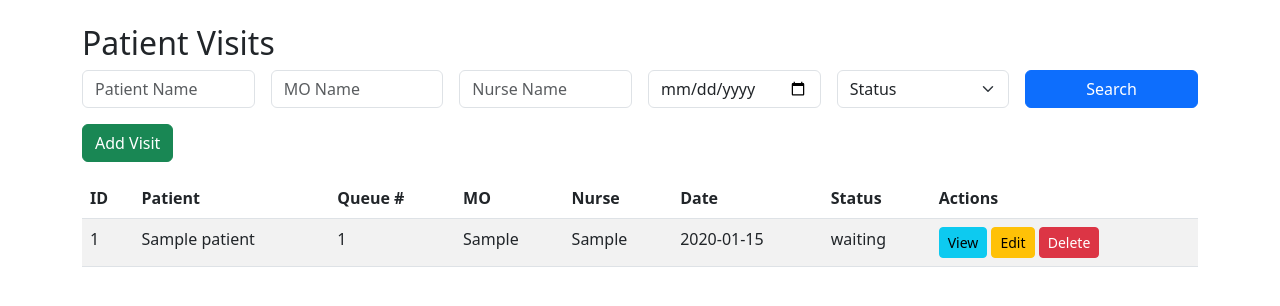
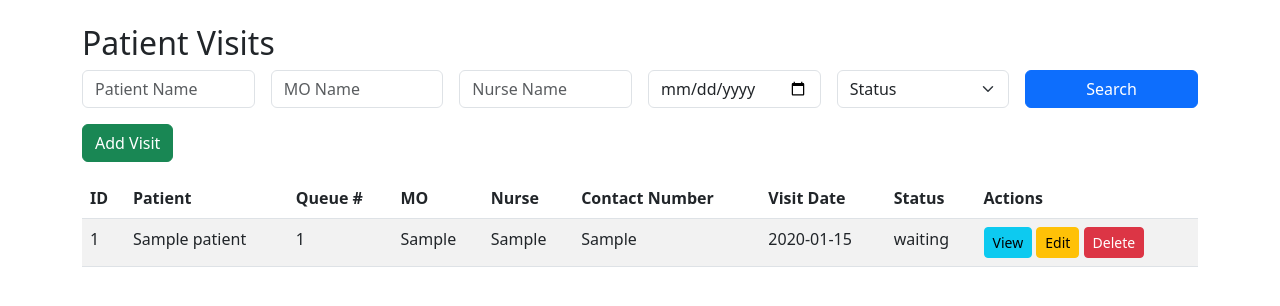
Before and after one commit to herathhmdd/MediQV2, a Flask app: page /visits in a window 1280 px wide. Shown: the part 56-362 px from the top of the page. Run offline with Flask 3, Linux system fonts and the light colour scheme; a user stored in the database is signed in; tables that the repository leaves empty hold one stand-in row (values such as "Sample post").

Commit message:
Update visit list table: add contact number column and reorder visit date column

```diff
--- a/app/templates/visit_list.html
+++ b/app/templates/visit_list.html
@@ -38,7 +38,8 @@
             <th>Queue #</th>
             <th>MO</th>
             <th>Nurse</th>
-            <th>Date</th>
+            <th>Contact Number</th>
+            <th>Visit Date</th>
             <th>Status</th>
             <th>Actions</th>
         </tr>
@@ -51,6 +52,7 @@
             <td>{{ visit.queue_number }}</td>
             <td>{{ visit.mo_assigned.first_name if visit.mo_assigned else 'Not Assigned' }}</td>
             <td>{{ visit.nurse_assigned.first_name if visit.nurse_assigned else 'Not Assigned' }}</td>
+            <td>{{ visit.patient.contact_info }}</td>
             <td>{{ visit.visit_date }}</td>
             <td>{{ visit.status }}</td>
             <td>
```
